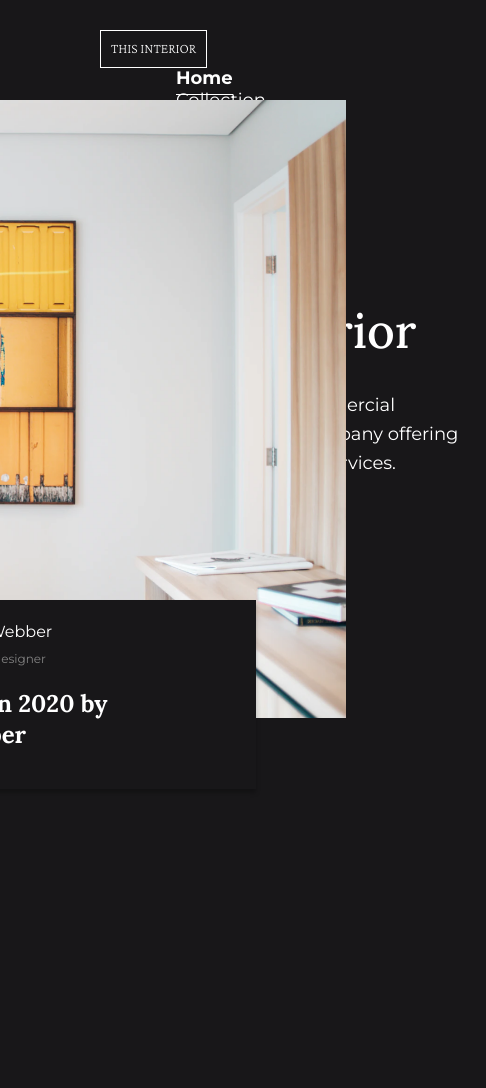
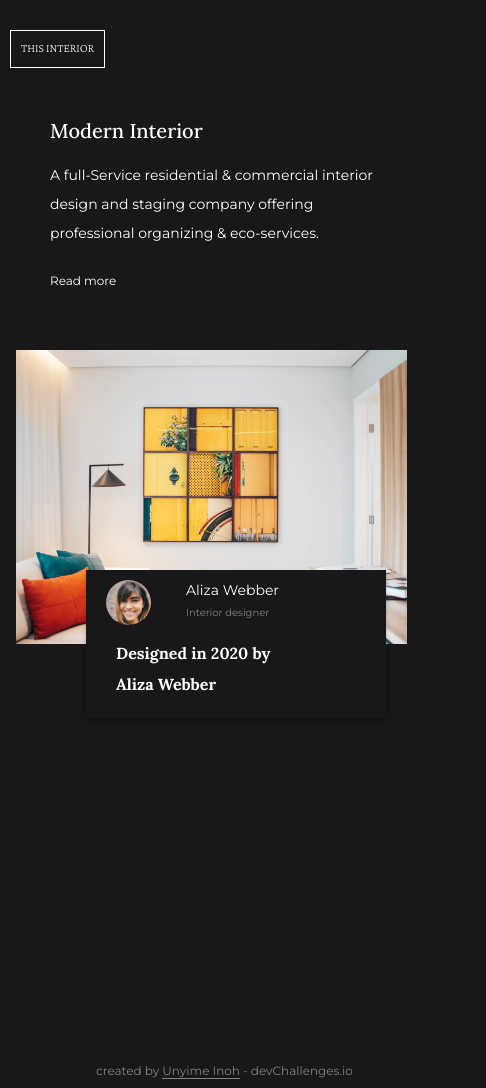
Before and after one commit to Unyimesax/interior-design, a plain HTML site: page index.html in a window 390 px wide. Shown: the whole page, 486 px wide, since content can reach past the window. Before the commit the page ends 844 px from the top, so only its background shows below. Drawn offline with nearby package versions, Linux system fonts and the light colour scheme.

Commit message:
mobile design

```diff
--- a/index.html
+++ b/index.html
@@ -35,7 +35,8 @@
           company offering professional organizing & eco-services.
         </p>
       </div>
-      <a href="#">Read more</a>
+
+      <a href="#"> Read more </a>
     </div>
     <div class="right">
       <img src="./img/photo1.png" class="hero-image" />
@@ -51,5 +52,10 @@
         <p class="credit">Designed in 2020 by Aliza Webber</p>
       </div>
     </div>
+    <div class="footer">
+      <p>
+        created by <span class="username">Unyime Inoh</span> - devChallenges.io
+      </p>
+    </div>
   </body>
 </html>
--- a/style.css
+++ b/style.css
@@ -133,3 +133,99 @@ body {
   font-size: 14px;
   line-height: 29px;
 }
+.footer {
+  color: #ffff;
+  margin: auto;
+  position: absolute;
+  top: 120%;
+  left: 40%;
+  font-size: 12px;
+  color: #828282;
+  font-family: "Montserrat", sans-serif;
+  font-weight: 500;
+  font-size: 12px;
+  padding-bottom: 10px;
+}
+
+.footer > p > span {
+  border-bottom: 1px solid #828282;
+}
+
+@media (max-width: 600px) {
+  .nav-bar {
+    margin-left: 10px;
+  }
+  .nav-items {
+    display: none;
+  }
+
+  .logo {
+    font-size: 12px;
+  }
+
+  .description {
+    width: 250px;
+    height: 85px;
+    position: absolute;
+    top: 50px;
+    font-size: 14px;
+    line-height: 17.07px;
+  }
+  .hero-image {
+    width: 391px;
+    height: auto;
+    position: absolute;
+    top: 250px;
+    left: -10%;
+  }
+
+  .title {
+    font-size: 20px;
+    padding-bottom: 40px;
+  }
+
+  .sub {
+    font-size: 14px;
+    position: relative;
+    top: -40px;
+    width: 350px;
+  }
+  .description > a {
+    position: relative;
+    top: -80px;
+    font-size: 12px;
+  }
+  .small-card {
+    width: 300px;
+    height: 148px;
+    box-shadow: 0px 4px 4px 0px #000000 25%;
+    position: relative;
+    top: 470px;
+    left: 40px;
+  }
+  .small-card > .credit {
+    font-size: 16px;
+    width: 210px;
+    height: 45px;
+    padding-top: 10px;
+  }
+
+  .card-name {
+    margin-top: -15px;
+    font-size: 14px;
+  }
+
+  .card-name > .portfolio {
+    margin-top: -5px;
+    font-size: 10px;
+  }
+
+  .small-image {
+    margin-top: -10px;
+  }
+
+  .footer {
+    padding-top: 50px;
+    margin-left: -60px;
+  }
+}
```
